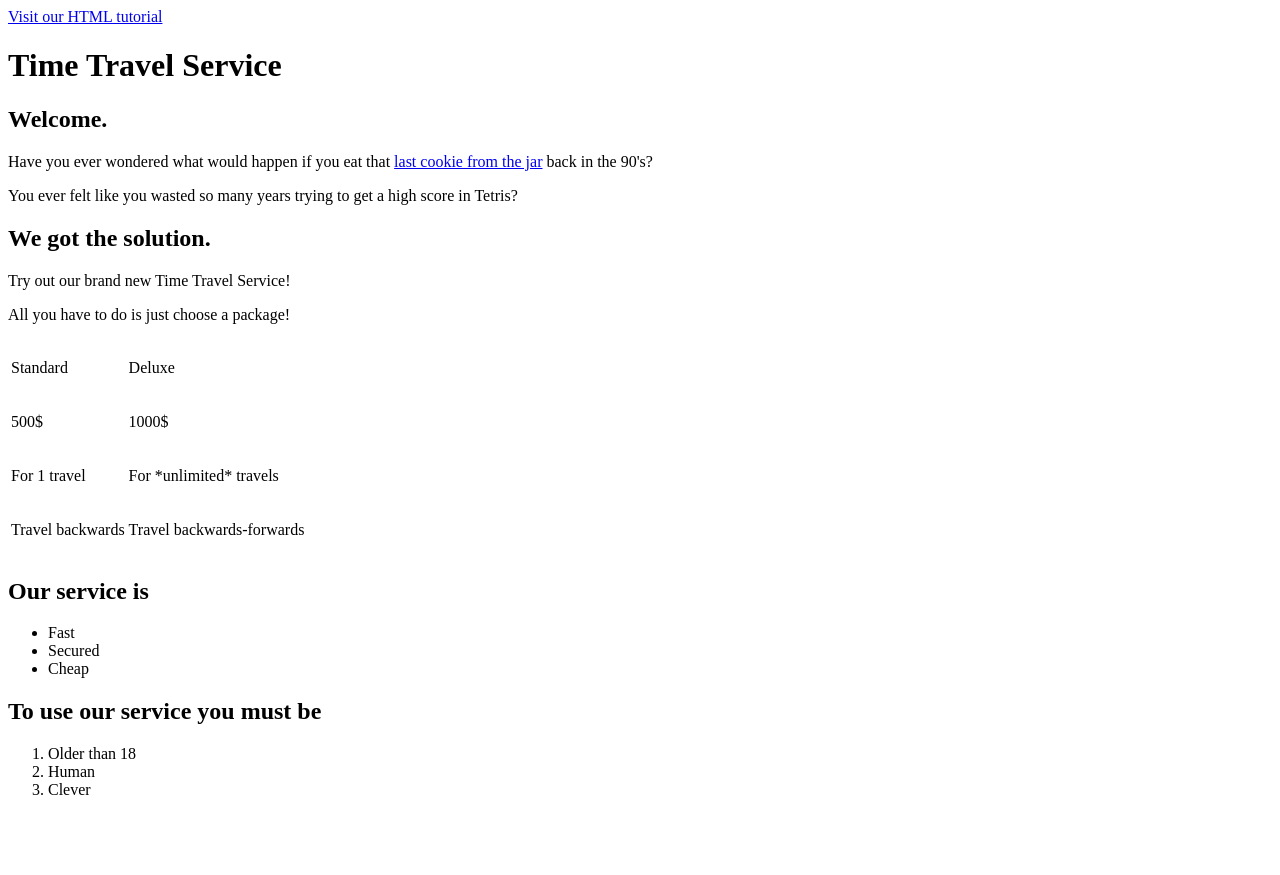
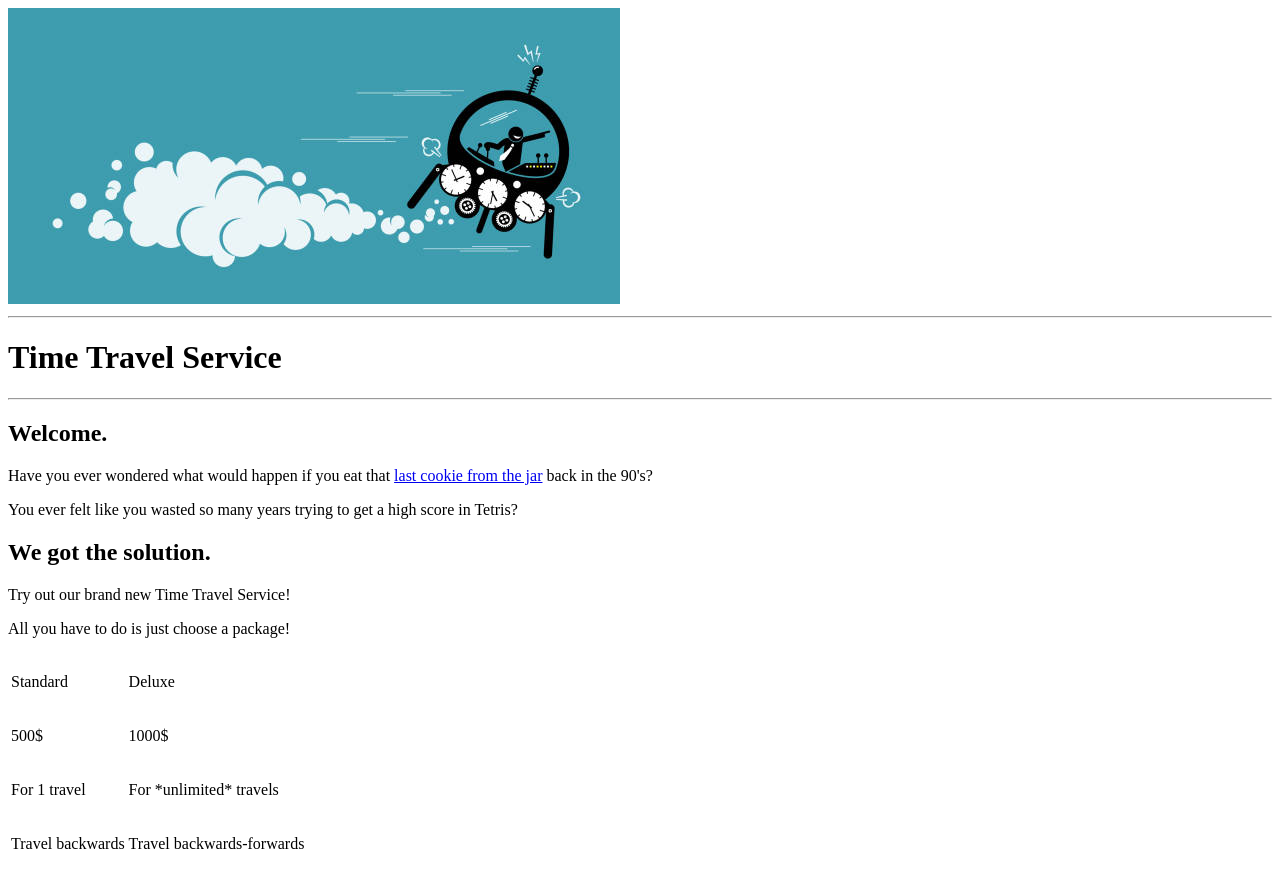
Before and after one commit to imgergopapp/HTML-and-CSS-practice, a plain HTML site: page index.html in a window 1280 px wide. Shown: the top 875 px of the page. Before the commit the page ends 815 px from the top, so only its background shows below. Drawn offline with Linux system fonts and the light colour scheme.

Commit message:
index.html finished

```diff
--- a/index.html
+++ b/index.html
@@ -3,12 +3,14 @@
 	<head>
 		<title>Time Travel Service</title>
 	</head>
-	<body><a href="https://www.w3schools.com/html/">Visit our HTML tutorial</a>
+	<body>
+		<img src="travel.jpg" alt="Time Travel">
+		<hr>
 		<h1>Time Travel Service</h1>
+		<hr>
 		<h2>Welcome.</h2>
 		<p>Have you ever wondered what would happen if you eat that
-			<a href="https://tinyurl.com/y5pzw6n4">last cookie from the jar</a>
-			back in the 90's?</p>
+			<a href="https://tinyurl.com/y5pzw6n4">last cookie from the jar</a> back in the 90's?</p>
 		<p>You ever felt like you wasted so many years trying to get a high score in Tetris?</p>
 		<h2>We got the solution.</h2>
 		<p>Try out our brand new Time Travel Service!</p>
```
Also changed, not shown: travel.jpg (added).
